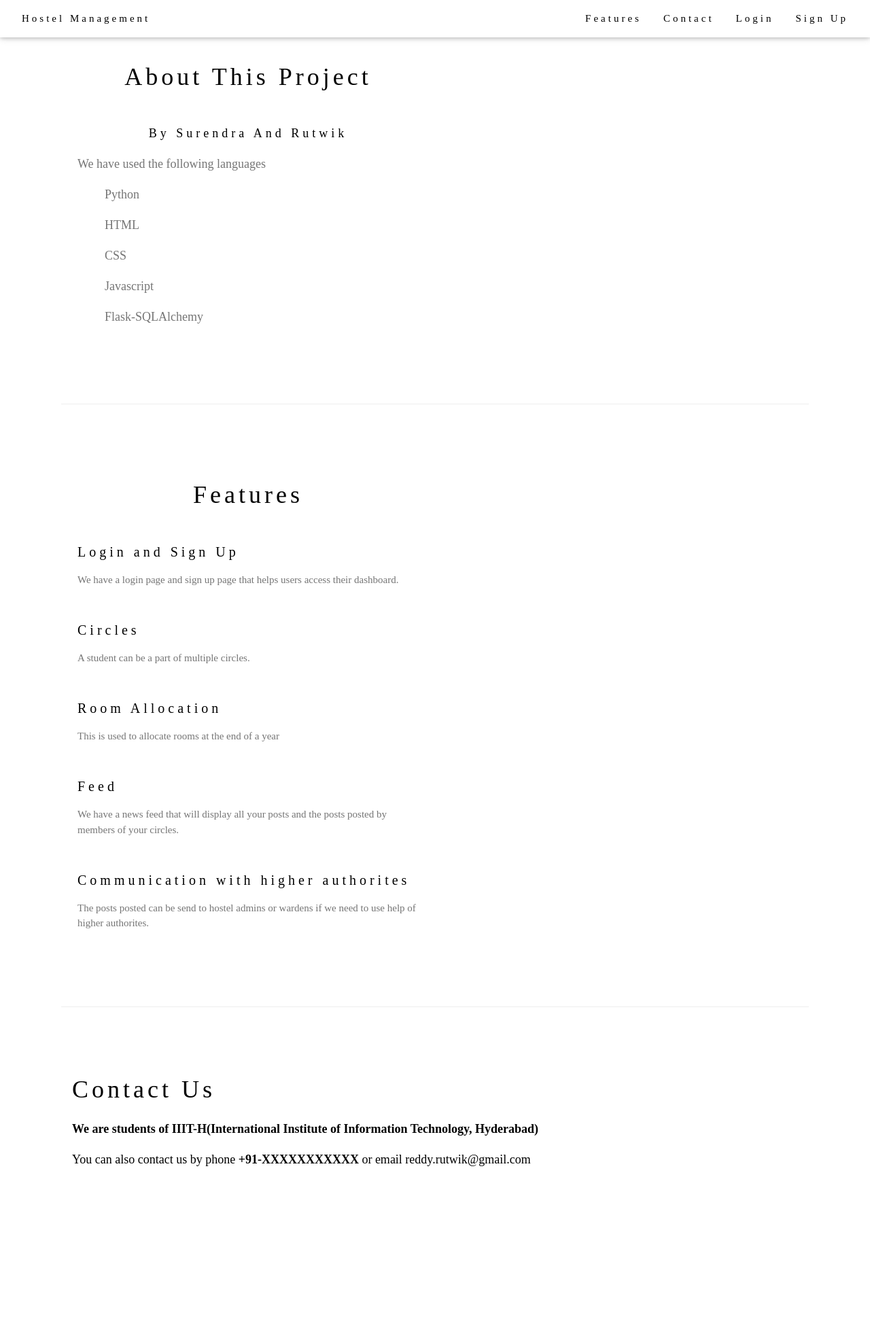
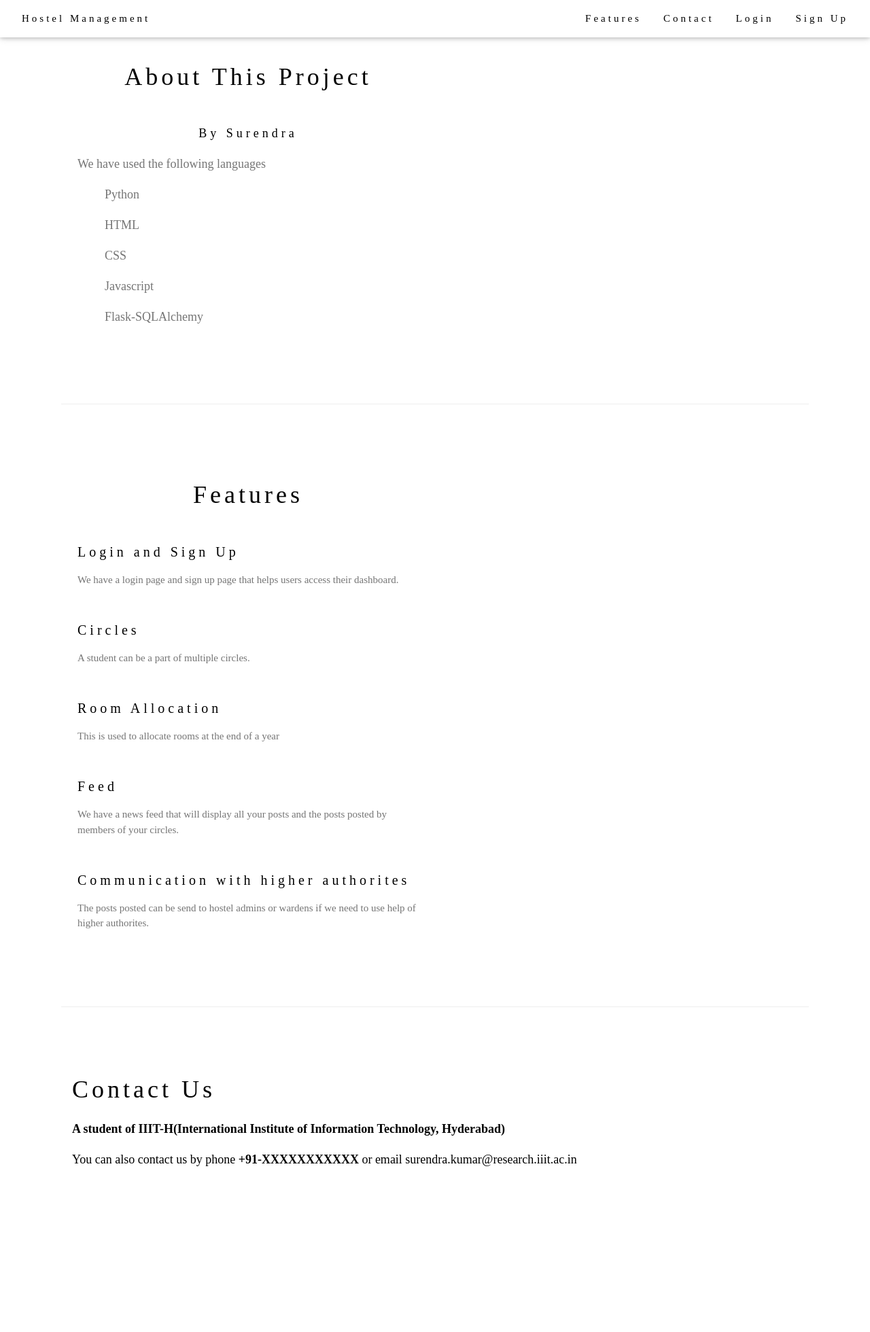
Before and after one commit to surendra1233/Hostel-Management-App, a Flask app: page / in a window 1280 px wide. Shown: the top 1960 px of the page at 68% size. Run offline with Flask 2, Linux system fonts and the light colour scheme.

Commit message:
Update index.html

```diff
--- a/app/templates/index.html
+++ b/app/templates/index.html
@@ -37,7 +37,7 @@
 
     <div class="w3-col m6 w3-padding-large">
       <h1 class="w3-center">About This Project</h1><br>
-      <h5 class="w3-center">By Surendra And Rutwik</h5>
+      <h5 class="w3-center">By Surendra</h5>
       <p class="w3-large w3-text-grey w3-hide-medium">We have used the following languages</p>
       <ul class="w3-large w3-text-grey w3-hide-medium">
         <p>Python</p>
@@ -79,8 +79,8 @@
   <!-- Contact Section -->
   <div class="w3-container w3-padding-64" id="contact">
     <h1>Contact Us</h1>
-    <p class="w3-large"><b>We are students of IIIT-H(International Institute of Information Technology, Hyderabad)</b></p>
-    <p class="w3-large">You can also contact us by phone <b>+91-XXXXXXXXXXX</b> or email reddy.rutwik@gmail.com</p>
+    <p class="w3-large"><b>A student of IIIT-H(International Institute of Information Technology, Hyderabad)</b></p>
+    <p class="w3-large">You can also contact us by phone <b>+91-XXXXXXXXXXX</b> or email surendra.kumar@research.iiit.ac.in</p>
     <br><br><br><br><br><br><br><br><br><br>
   </div>
 
```
